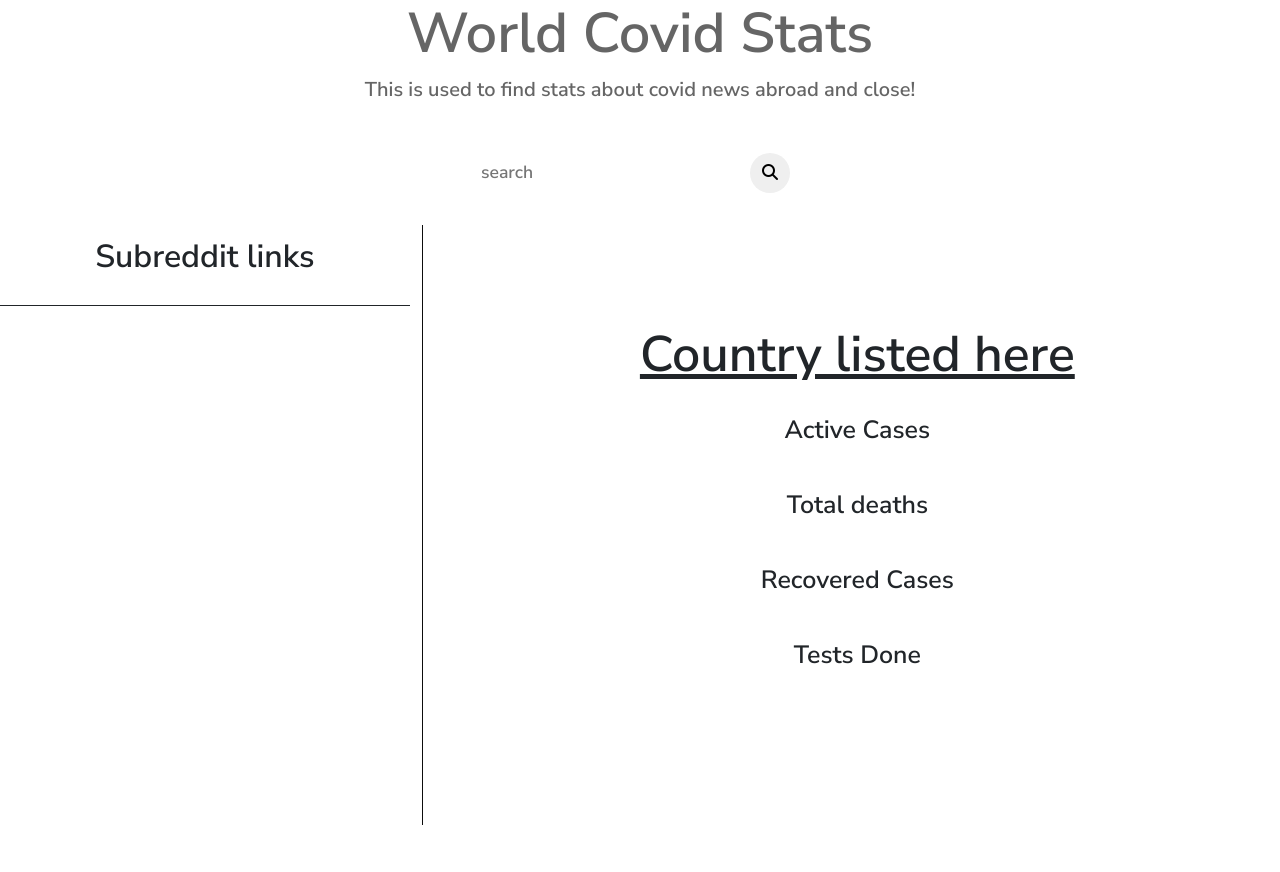
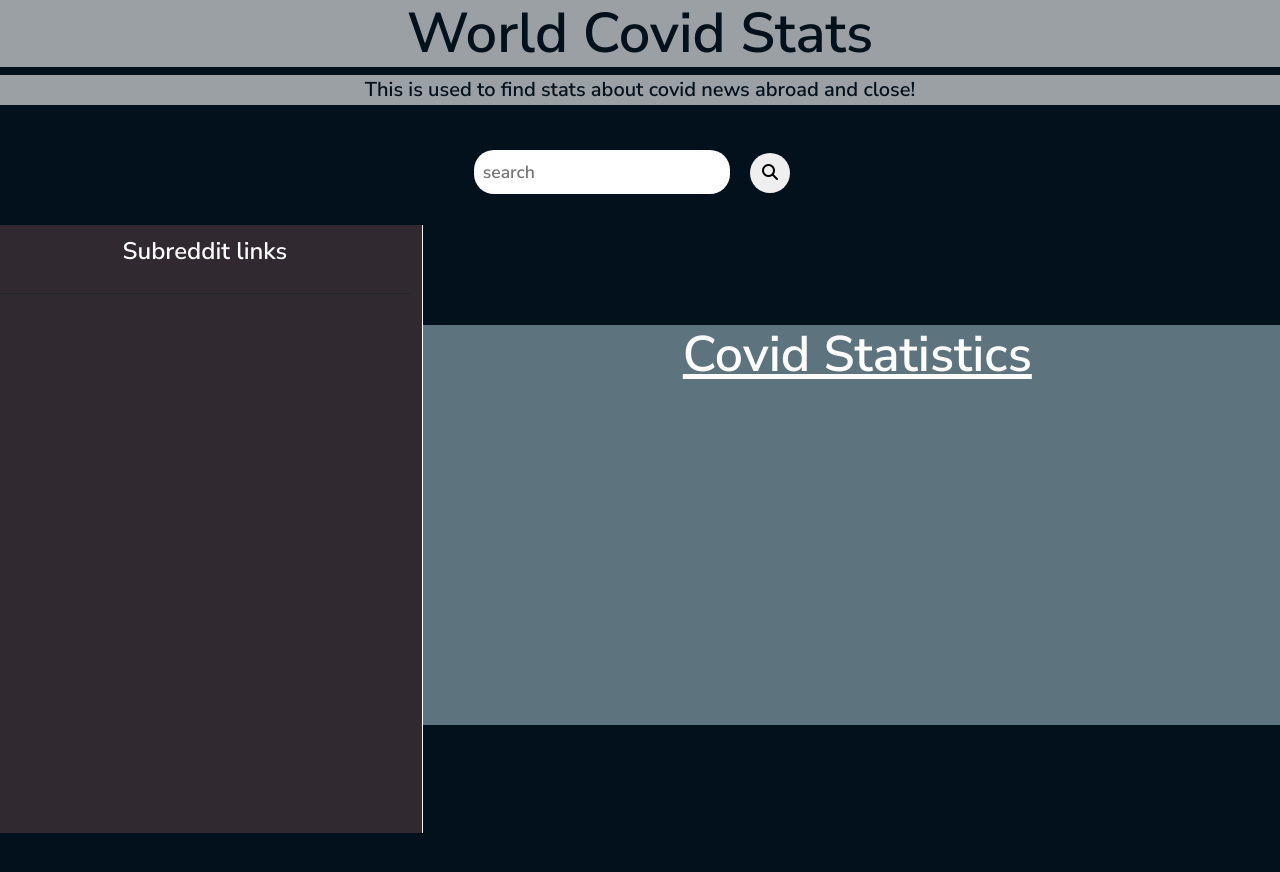
Before and after one commit to Eaponte24/Covid-Tracker, a plain HTML site: page index.html in a window 1280 px wide. After the commit the page ends 833 px from the top, so only its background shows below. Drawn offline with nearby package versions, Linux system fonts and the light colour scheme; a web font is replaced by a local one.

Commit message:
made styling changes to the page

```diff
--- a/assets/style.css
+++ b/assets/style.css
@@ -1,8 +1,19 @@
 @import url('https://fonts.googleapis.com/css2?family=Gemunu+Libre:wght@300&family=Nunito+Sans:wght@600&display=swap');
+
+:root {
+    --dark: rgb(2, 17, 27);
+    --onyx: rgb(63, 64, 69);
+    --raisin: rgb(48, 41, 47);
+    --cadet: rgb(93, 115, 126);
+    --white: rgb(252, 252, 252);
+}
+
 
 body {
   font-family: 'Gemunu Libre', sans-serif;
   font-family: 'Nunito Sans', sans-serif;
+  background-color: var(--dark);
+  color: var(--white);
 
 }
 
@@ -20,25 +31,31 @@ body {
   background-color: #ffffff;
   opacity: 0.6;
   font-weight:bold;
-  color: black;
+  color: var(--dark);
+
 }
 
 .reddit-h {
   text-align: center;
-  font-size: 200%;
+  font-size: 150%;
+  color: var(--white);
+
 }
 
 .col-4
  {
     float: left;
-    border-right: 1px solid rgb(13, 13, 13);
-    height:75vh;
+    border-right: 1px solid var(--white);
+    height:76vh;
+    background-color: var(--raisin);
   }
 
 .col-8 {
     float: left;
-    height:80vh;
+    height:50vh;
     margin-top: 100px;
+    background-color: var(--cadet);
+
   }
 
   .country {
@@ -53,9 +70,10 @@ body {
   .deaths,
   .recovered,
   .tests {
+    margin-top: 50px;
     text-align: center;
-    line-height: 3;
     font-size: 25px;
+
   }
 
   /* Clear floats after the columns */
@@ -63,12 +81,13 @@ body {
     content: "";
     display: table;
     clear: both;
+
   }
 
   input {
     border: none;
     outline: none;
-    padding: 0.4em;
+    padding: 0.5em;
     border-radius: 20px;
     font-size: 110%;
     width: 20%;
@@ -84,8 +103,15 @@ body {
 
   button:hover {
     color: white;
-    background: black;
+    background: var(--dark);
   }
+
+
+
+
+
+
+
 
   @media screen and (max-width: 1000px) {
 .col-4
@@ -99,6 +125,7 @@ body {
   }
   .col-8 {
     float: left;
+    margin: 0;
     height:100%;
     width: 100%;
 }
--- a/index.html
+++ b/index.html
@@ -40,11 +40,11 @@
 
     <div class="col-8">
 
-          <h1 class="country"> Country listed here </h1>
-          <div class="active">Active Cases</div>
-          <div class="deaths">Total deaths</div>
-          <div class="recovered">Recovered Cases</div>
-          <div class="tests">Tests Done</div>
+          <h1 class="country">Covid Statistics</h1>
+          <div class="active"></div>
+          <div class="deaths"></div>
+          <div class="recovered"></div>
+          <div class="tests"></div>
 
      </div>
   </div>
```
